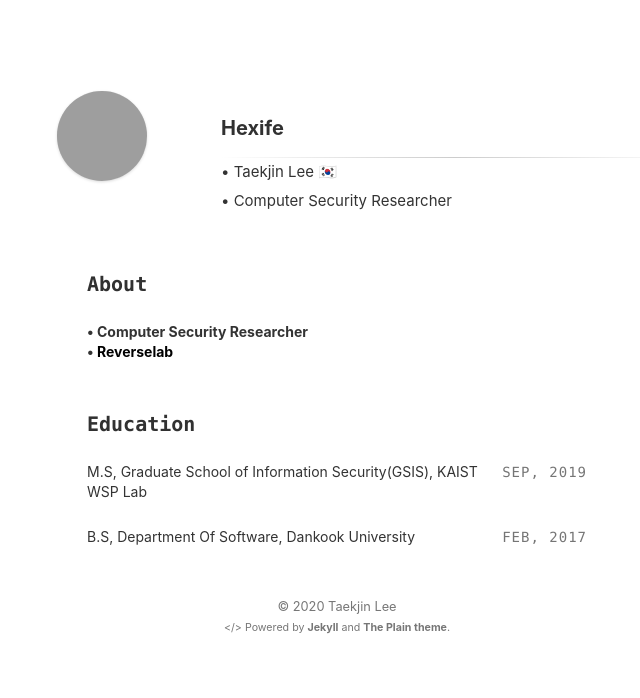
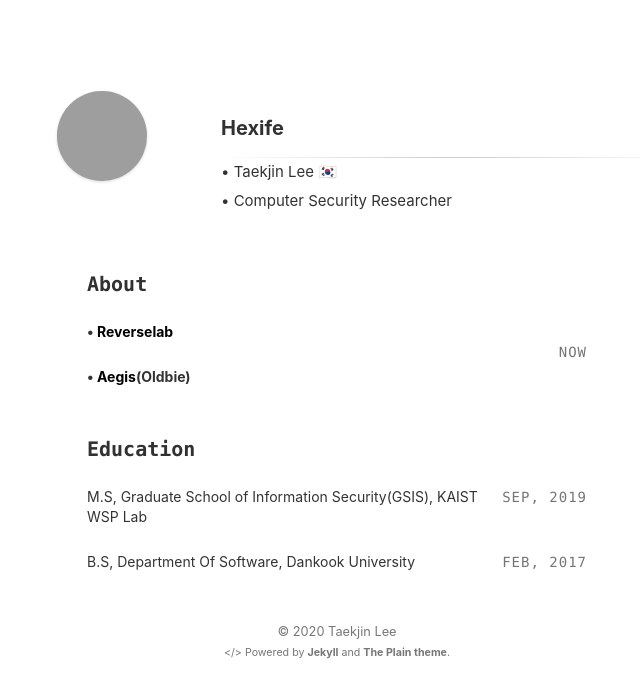
Before and after one commit to Hexife/hexife.github.io, a Jekyll site: the page built from index.html, in a window 1280 px wide, cut to the strip 0-698 px from the top of the page. Shown: the whole strip, without its empty margins (303-943 px from the left). Built offline with Jekyll 4.4.1, drawn with Linux system fonts in a browser that asks for light colours; grey boxes are pictures that could not be loaded.

Commit message:
Add icons

```diff
--- a/index.html
+++ b/index.html
@@ -3,21 +3,26 @@ layout: default
 ---
 
 <section>
-        <h3 class="code"> About </h3>
+        <h3 class="code"><i class="fa fa-id-card-o" aria-hidden="true"></i> About </h3>
                 <ul>
                         <li>
-                                <div class="title">
-                                     <strong> • Computer Security Researcher</strong>
-                                </div>
 				<div class="title">
 				     <strong> • <a href="https://reverselab.kr">Reverselab</a> </strong>
+				</div>
+				<div class="post-date code">
+				     <span> Now </span>
+                                </div>
+			</li>
+			<li>
+				<div class="title">
+				     <strong> • <a href="https://dk-aegis.org">Aegis</a>(Oldbie)</strong>
 				</div>
 			</li>
 		</ul>
 </section>
 
 <section>
-	<h3 class="code"> Education </h3>
+	<h3 class="code"><i class="fa fa-graduation-cap" aria-hidden="true"></i>Education </h3>
                 <ul>
                         <li>
                                 <div class="post-date code">
```
